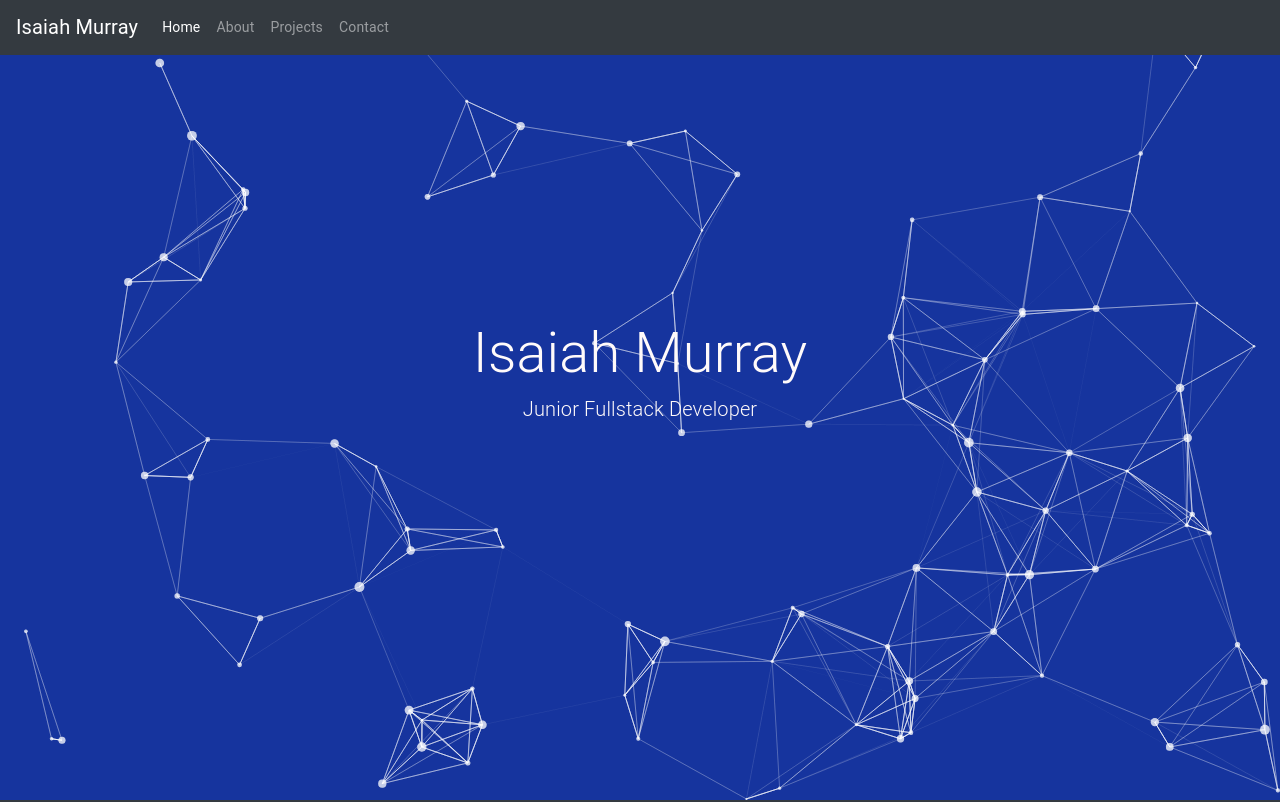
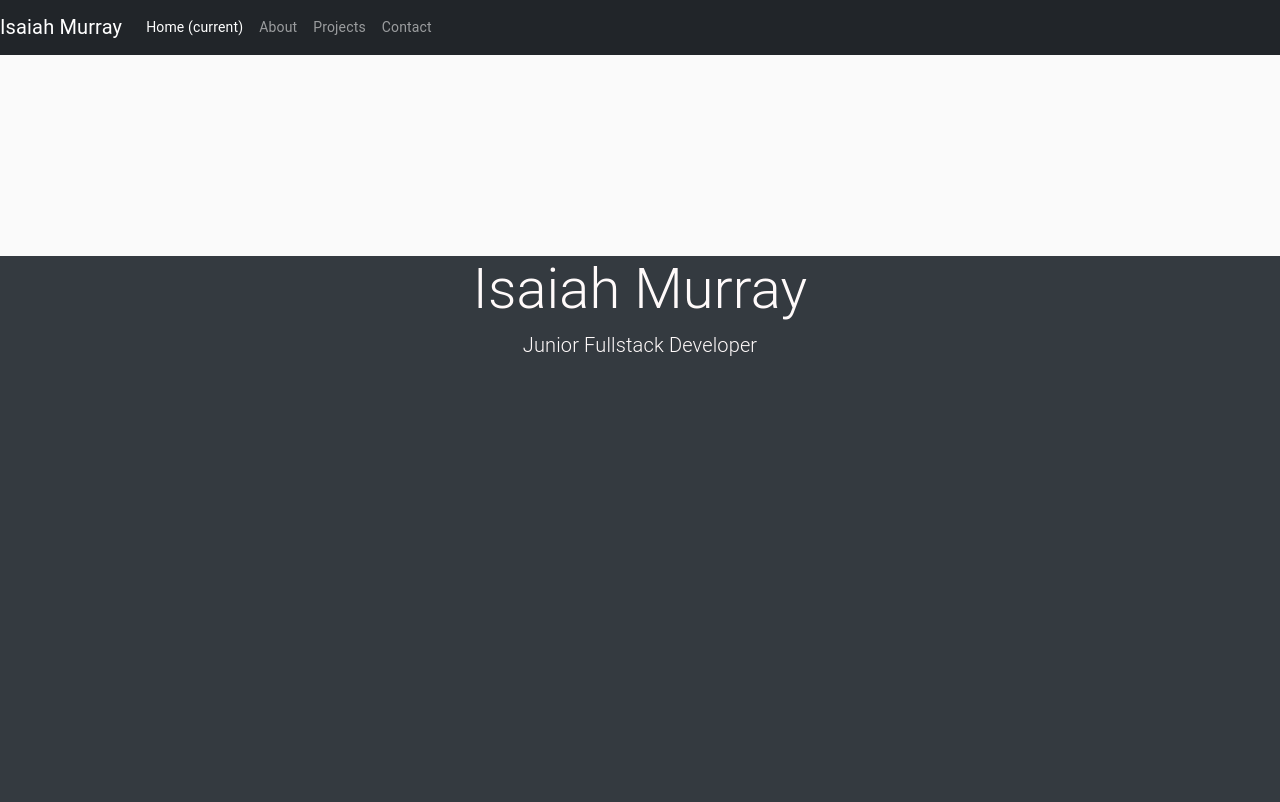
Before and after one commit to IsaiahMurray/React-Portfolio, a React (Create React App) app: page / in a window 1280 px wide. Shown: the top 802 px of the page. Built offline with nearby package versions, Linux system fonts and the light colour scheme.

Commit message:
did some npm updates

```diff
--- a/src/App.js
+++ b/src/App.js
@@ -15,7 +15,7 @@ class App extends Component {
   render() {
     return (
       <div className="App">
-        <Particles
+        {/* <Particles
           id="tsparticles"
           options={{
             background: {
@@ -90,7 +90,7 @@ class App extends Component {
                   enable: true,
                   value_area: 800,
                 },
-                value: 80 /*change to 80*/,
+                value: 80,
               },
               opacity: {
                 value: 0.5,
@@ -105,7 +105,7 @@ class App extends Component {
             },
             detectRetina: true,
           }}
-        />
+        /> */}
         <Nav />
         <Jumbo />
         <Profile />
```
Also changed, not shown: package.json (+21 -22 lines), 1 other file (tests, documents, lock files or other folders).
